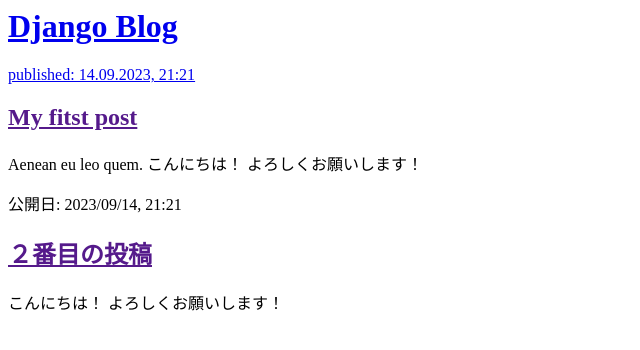
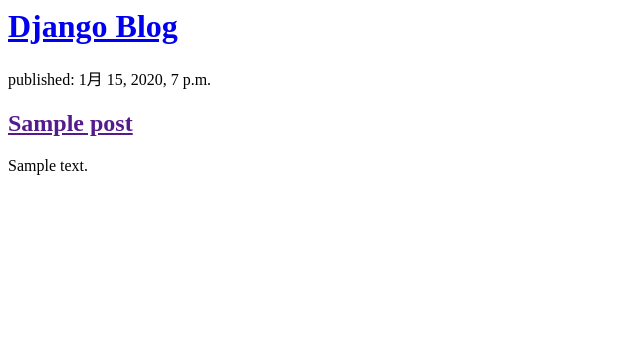
Before and after one commit to sennyoku/my-first-blog, a Django app: template blog/templates/blog/post_list.html in a window 1280 px wide. Shown: the top 350 px of the page, without its empty margins (0-640 px from the left). Run offline with Django 3.2, Linux system fonts and the light colour scheme; the template is opened without the code that fills it: values that come from a table or form of the project are taken from there, others are empty; tables that the repository leaves empty hold one stand-in row (values such as "Sample post").

Commit message:
Modified templates to display posts from database.

```diff
--- a/blog/templates/blog/post_list.html
+++ b/blog/templates/blog/post_list.html
@@ -4,17 +4,14 @@
     </head>
     <body>
         <div>
-            <h1><a href="/">Django Blog</h1>
+            <h1><a href="/">Django Blog</a></h1>
         </div>
+        {% for post in posts %}
         <div>
-        <p>published: 14.09.2023, 21:21</p>
-        <h2><a href="">My fitst post</a></h2>
-        <p>Aenean eu leo quem. こんにちは！ よろしくお願いします！</p>
+            <p>published: {{ post.published_date }}</p>
+            <h2><a href="">{{ post.title }}</a></h2>
+            <p>{{ post.text|linebreaksbr }}</p>
         </div>
-        <div>
-            <p>公開日: 2023/09/14, 21:21</p>
-            <h2><a href="">２番目の投稿</a></h2>
-            <p>こんにちは！ よろしくお願いします！</p>
-        </div>
+    {% endfor %}
     </body>
 </html>
--- a/blog/views.py
+++ b/blog/views.py
@@ -1,6 +1,9 @@
 from django.shortcuts import render
+from django.utils import timezone
+from .models import Post
 
 # Create your views here.
 
 def post_list(request):
+    posts = Post.objects.filter(published_date__lte=timezone.now()).order_by('published_date')
     return render(request, 'blog/post_list.html',{})
```
